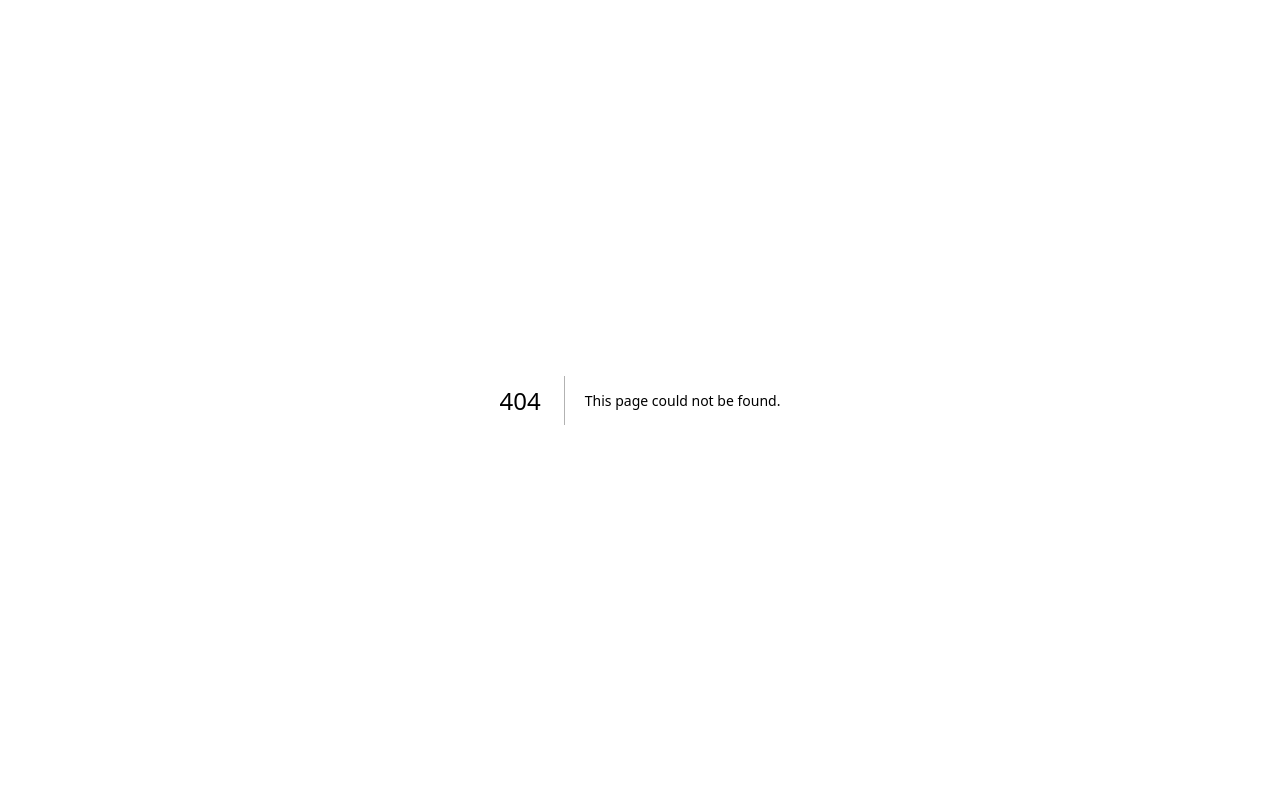
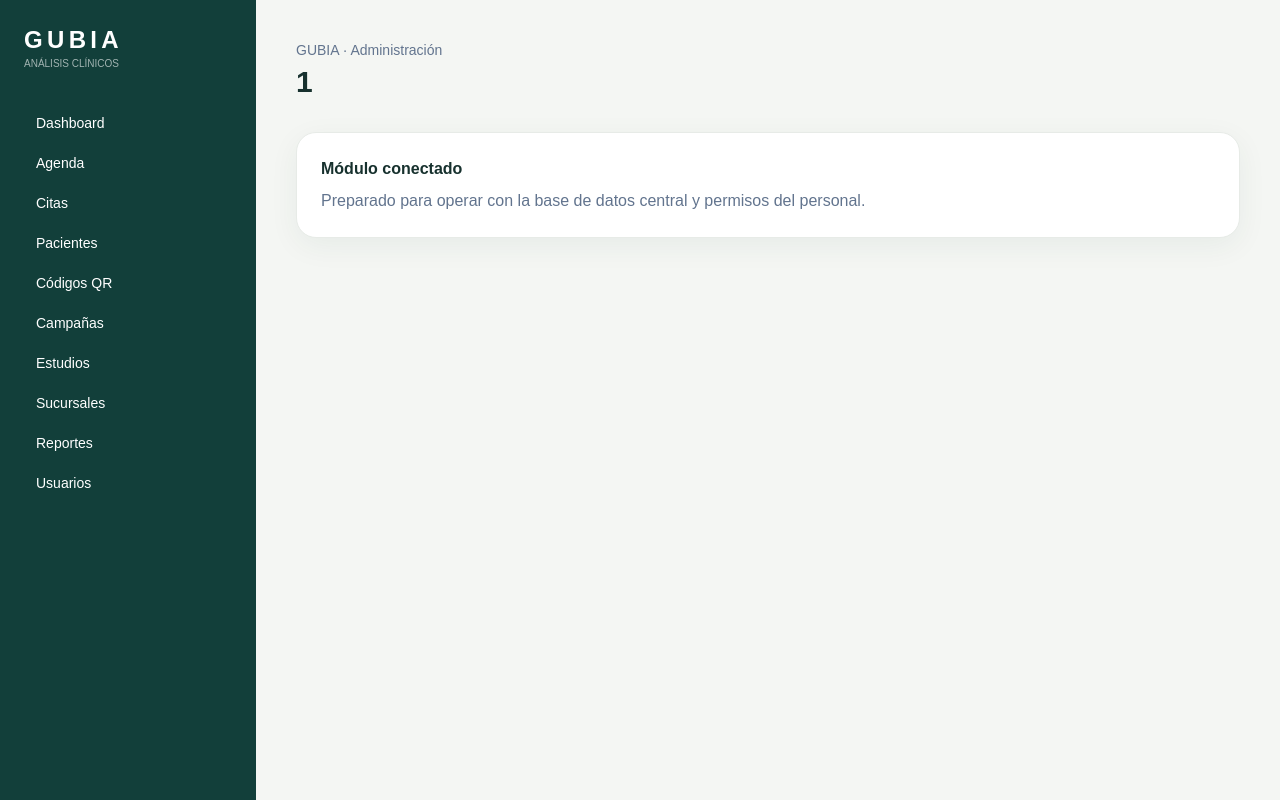
Before and after one commit to Sneck44/gubia-plataforma, a Next.js app: page /admin/1 in a window 1280 px wide. Before the commit this address had no page. Built offline with nearby package versions, Linux system fonts and the light colour scheme.

Commit message:
feat: expand GUBIA platform

```diff
--- /dev/null
+++ b/src/app/admin/[section]/page.tsx
@@ -0,0 +1 @@
+const names:Record<string,string>={agenda:"Agenda",citas:"Gestión de citas",pacientes:"Pacientes",codigos:"Códigos QR y promociones",campanas:"Campañas",estudios:"Estudios y paquetes",sucursales:"Sucursales y disponibilidad",reportes:"Reportes",usuarios:"Usuarios y permisos"};export default async function Page({params}:{params:Promise<{section:string}>}){const {section}=await params;return <main className="p-6 md:p-10"><p className="text-sm text-slate-500">GUBIA · Administración</p><h1 className="text-3xl font-semibold mt-1">{names[section]||section}</h1><div className="card p-6 mt-8"><p className="font-semibold">Módulo conectado</p><p className="text-slate-500 mt-2">Preparado para operar con la base de datos central y permisos del personal.</p></div></main>}
```
